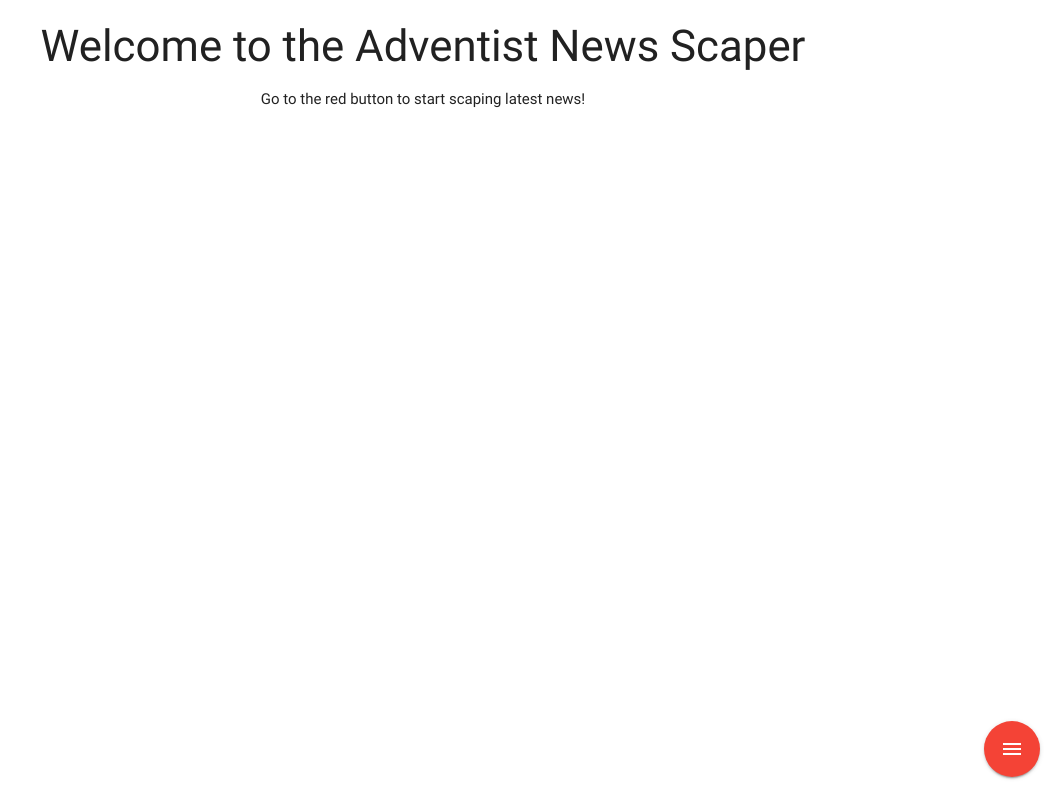
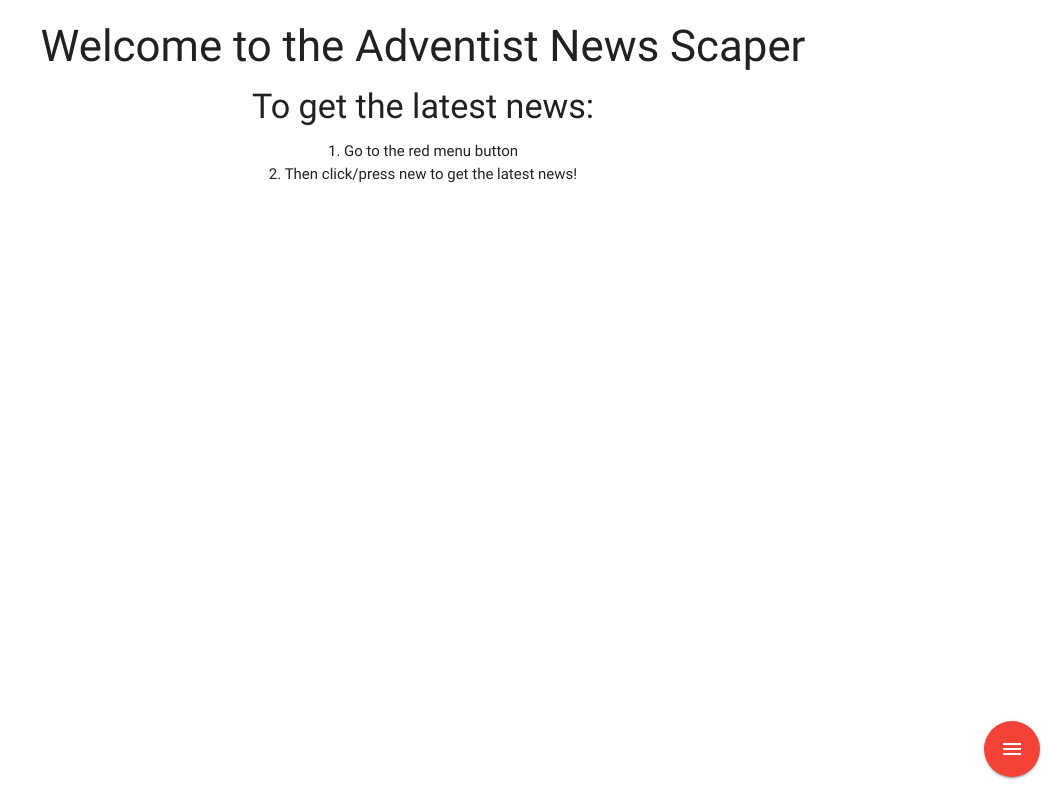
Before and after one commit to gbmahili/GBM-Article-Scraper, a website: page public/index.html in a window 1280 px wide. Shown: the whole page, without its empty margins (217-1280 px from the left). Drawn offline with nearby package versions, Linux system fonts and the light colour scheme.

Commit message:
Added notes for the user on how to start using the web application

```diff
--- a/public/index.html
+++ b/public/index.html
@@ -26,7 +26,14 @@
 
     <div class="container">
         <h3 class="center-align">Welcome to the Adventist News Scaper</h3>
-        <p class="center-align">Go to the red button to start scaping latest news!</p>
+        <h4 class="center-align">To get the latest news:</h4>
+        <p class="center-align">
+            <span class="center-align">1. Go to the red menu button</span>
+            <br>
+            <span class="center-align">2. Then click/press new to get the latest news!</span>
+        </p>
+
+
         <div class="row" id="allTheNews"></div>
 
 
@@ -37,7 +44,7 @@
         <ul>
             <li title="GET LATEST NEWS">
                 <a class="scrapData btn-floating btn-large cyan">
-                    <i class="large material-icons">get_app</i>
+                    <i class="large material-icons">fiber_new</i>
                 </a>
             </li>
             <li title="VIEW SAVED ARTICLES">
```
